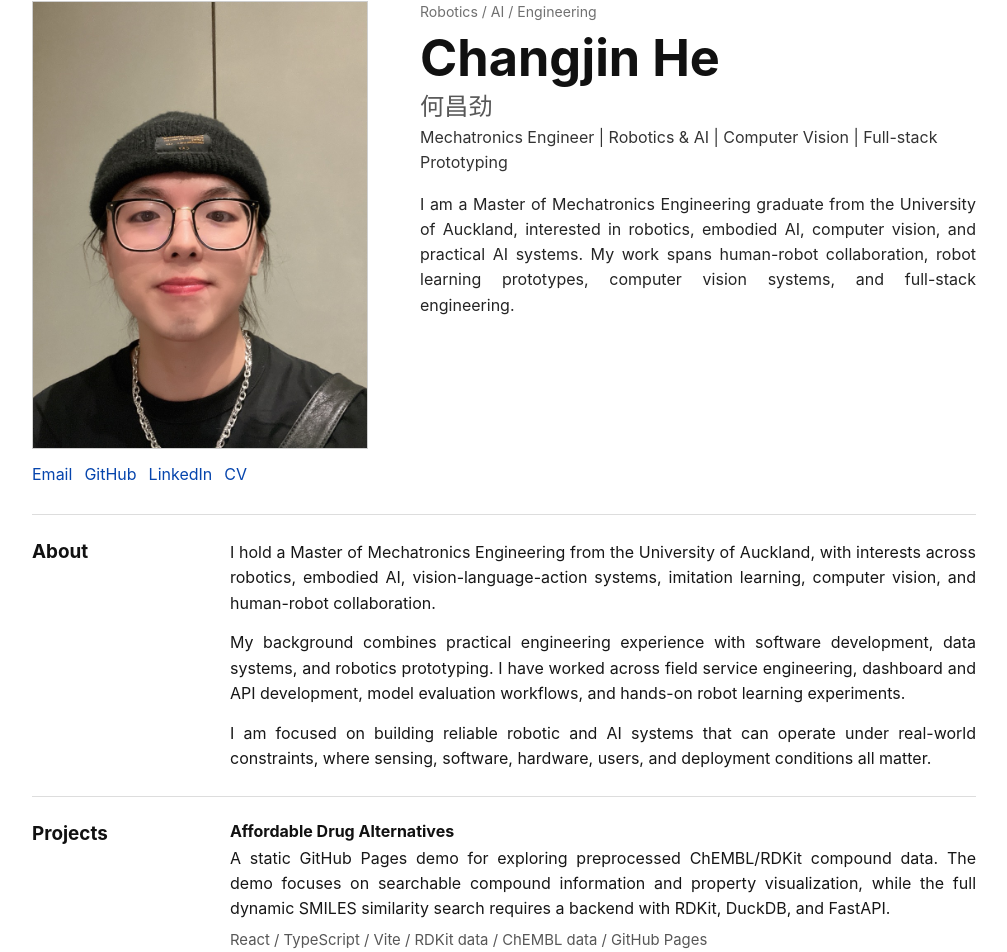
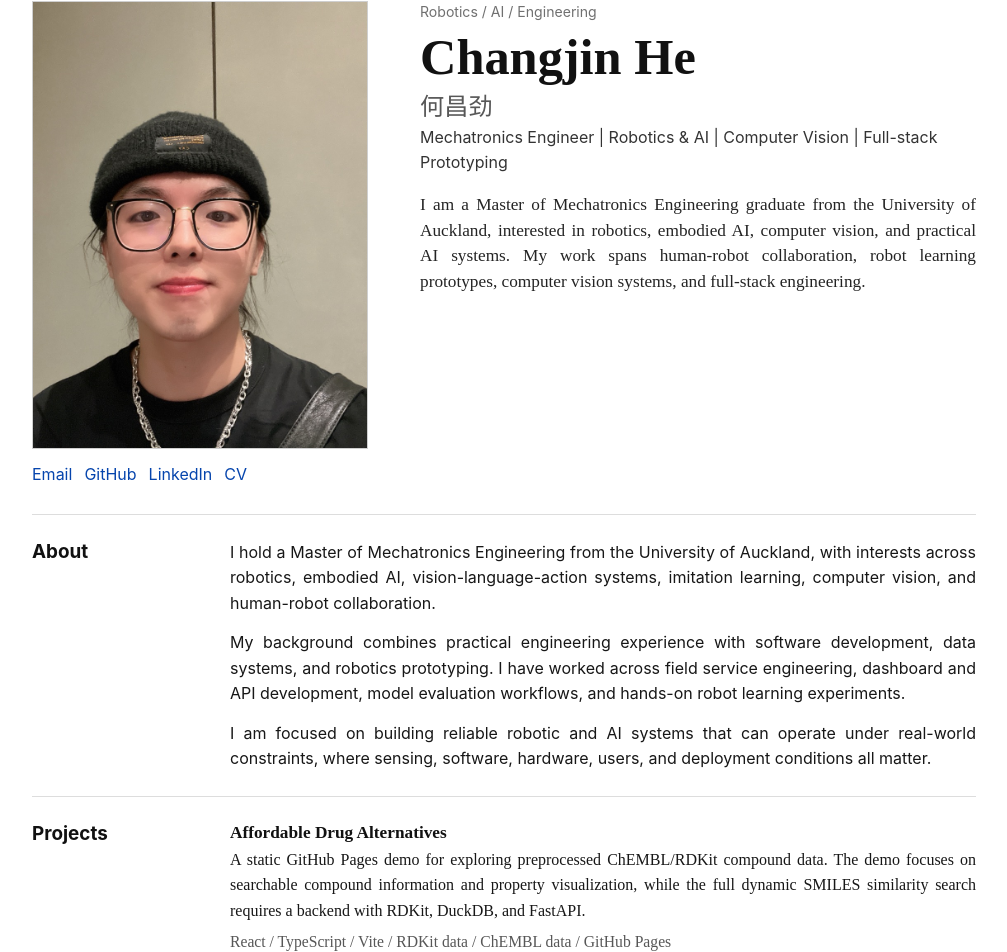
Before and after one commit to CccccJin/CccccJin.github.io, a React (Vite) app: page / in a window 1280 px wide. Shown: the part 41-993 px from the top of the page, without its empty margins (136-1143 px from the left). Built offline with nearby package versions, Linux system fonts and the light colour scheme.

Commit message:
Tune academic typography

```diff
--- a/src/styles.css
+++ b/src/styles.css
@@ -19,6 +19,7 @@
   --header-gap: 52px;
   --section-label: 170px;
   --section-gap: 28px;
+  --academic-serif: 'Times New Roman', Times, serif;
 }
 
 * {
@@ -123,15 +124,18 @@ h3 {
 }
 
 h1 {
+  font-family: var(--academic-serif);
   font-size: clamp(2rem, 6vw, 3.15rem);
+  font-weight: 700;
   margin-bottom: 0.25rem;
 }
 
 h1 span {
   display: block;
   color: var(--muted);
+  font-family: var(--academic-serif);
   font-size: 0.48em;
-  font-weight: 500;
+  font-weight: 400;
   margin: 0.18rem 0 0;
   white-space: nowrap;
 }
@@ -165,6 +169,9 @@ h3 {
 }
 
 .intro {
+  font-family: var(--academic-serif);
+  font-size: 1.08rem;
+  line-height: 1.5;
   margin: 1rem 0 0;
   color: #242424;
   text-align: justify;
@@ -203,6 +210,7 @@ h3 {
 
 .project-card {
   border-bottom: 1px solid #ececec;
+  font-family: var(--academic-serif);
   padding-bottom: 16px;
 }
 
@@ -213,18 +221,21 @@ h3 {
 }
 
 .project-card h3 {
+  font-family: var(--academic-serif);
+  font-size: 1.08rem;
+  font-weight: 700;
   margin-bottom: 0.25rem;
 }
 
 .tech-stack {
   color: var(--muted);
-  font-size: 0.93rem;
+  font-size: 0.98rem;
   margin: 0.45rem 0 0.25rem;
   text-align: left;
 }
 
 .compact-links {
-  font-size: 0.94rem;
+  font-size: 0.98rem;
 }
 
 .experience-item {
```
